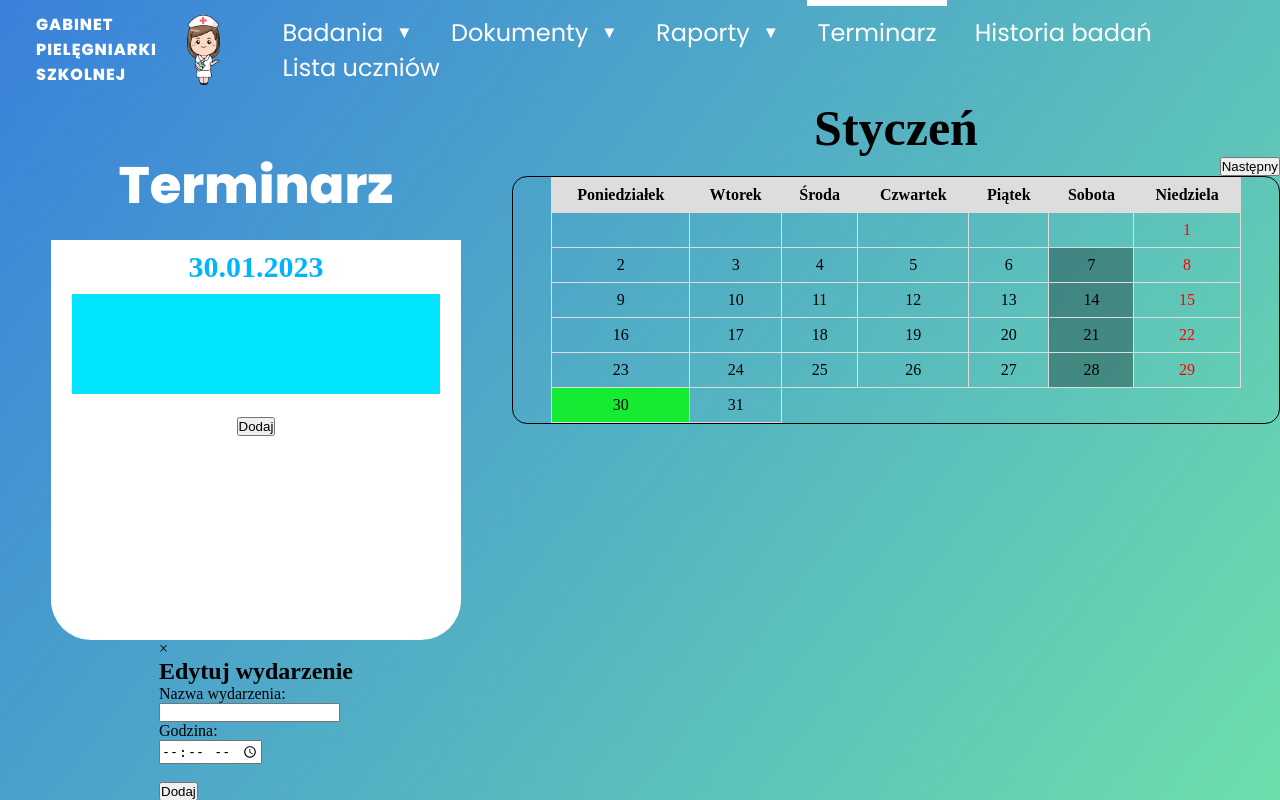
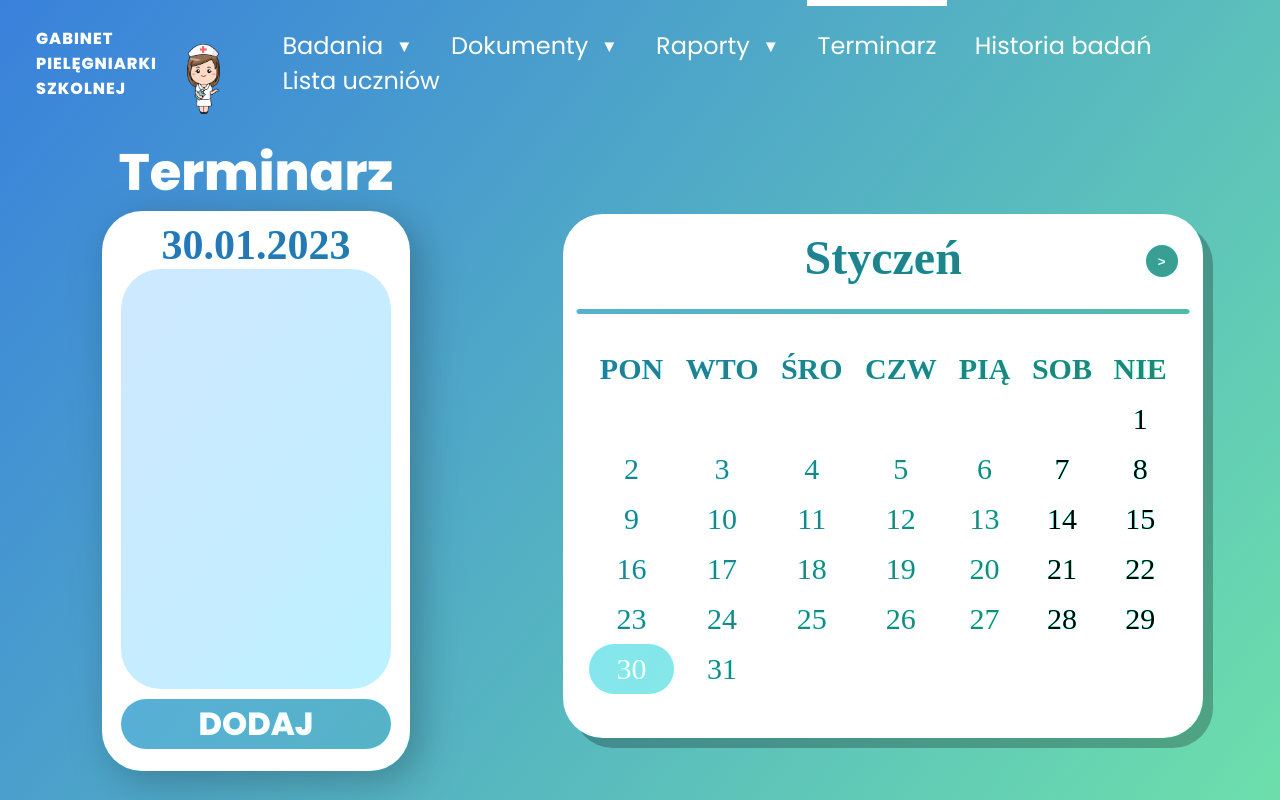
Before and after one commit to jakubpolczynski/Gabinet-Profilaktyki-Medycznej, a PHP site: page /pages/calendar.html in a window 1280 px wide. Run offline with PHP 8.4, Linux system fonts and the light colour scheme; data that the repository does not hold is empty.

Commit message:
calendar html css i js

```diff
--- a/Gabinet Profilaktyki Medycznej/pages/calendar.html
+++ b/Gabinet Profilaktyki Medycznej/pages/calendar.html
@@ -54,7 +54,7 @@
     <h1>Terminarz</h1>
     <!-- graficzny blok terminarza -->
     <div id="timetable-container">
-      <!-- <div id="timetable-head"></div> -->
+      <div id="timetable-head"></div>
       <div id="timetable-day"></div>
       <div id="timetable-content-container">
       </div>
@@ -98,10 +98,11 @@
   </div>
   <!-- tabela z kalendarzem -->
   <div id="calendar-month-container">
-    <button id="btn-month-prev">Poprzedni</button>
     <p id="months"></p>
+    <button id="btn-month-prev">&lt;</button>
     <div id="next">
-    <button id="btn-month-next">Następny</button>
+    <button id="btn-month-next">&gt;</button>
+    <img src="../images/Linia.png" alt="linia"/>
     </div>
   </div>
   <div id="calendar-container"></div>
--- a/Gabinet Profilaktyki Medycznej/scripts/calendar_calendar.js
+++ b/Gabinet Profilaktyki Medycznej/scripts/calendar_calendar.js
@@ -20,7 +20,7 @@
     calendar.setAttribute("id", "calendar");
 
     // utwórz nagłówek tabeli z nazwami dni tygodnia
-    const weekdays = ["Poniedziałek", "Wtorek", "Środa", "Czwartek", "Piątek", "Sobota", "Niedziela"];
+    const weekdays = ["PON", "WTO", "ŚRO", "CZW", "PIĄ", "SOB", "NIE"];
     const months = ["Styczeń", "Luty", "Marzec", "Kwiecień", "Maj", "Czerwiec", "Lipiec", "Sierpień", "Wrzesień", "Październik", "Listopad", "Grudzień"];
     const header = document.createElement("thead");
     const headerRow = document.createElement("tr");
--- a/Gabinet Profilaktyki Medycznej/styles/calendar.css
+++ b/Gabinet Profilaktyki Medycznej/styles/calendar.css
@@ -103,7 +103,7 @@
 
 /* wygląd trójkąta po najechaniu na cały blok a */
 ol > li:hover > a span {
-  color:#212ad9;
+  color:#3c7dff;
 }
 
 /* wygląd elementu - ul - dziecka elementu - li - będącego dzieckiem elementu - ol - po najechaniu kursorem myszki na element - li */
@@ -120,14 +120,19 @@
   list-style-type:none;
   padding:0;
   margin:0;
+  z-index: 10;
 }
 
 /* wygląd elementu - li - w części rozwijanej */
 ol > li > ul > li {
   display: block;
   padding: 16px;
-  min-width: 200px;
-  background-color:rgb(255, 255, 255);
+  min-width: 180px;
+  background-color:rgba(255, 255, 255, 0.978);
+
+  margin-bottom: 2vh;
+  border-radius: 50px;
+  border: 2px solid rgb(40, 90, 253);
 }
 
 /* wygląd elementu - a - w części rozwijanej */
@@ -150,39 +155,37 @@
 
 .terminarz {
   position: fixed;
-  justify-content: center;
   display: flex;
   flex-direction: column;
   width: 40vw;
-
-  padding-top: 6vh;
+  padding-top: 1vh;
   background-color: transparent;
+  mix-blend-mode: luminosity;
   }
 
   h1 {
     font-family: 'Poppins';
-    color: white;
+    color: #ffffff;
     font-size: 3.2em;
-    padding-bottom: 2vh;
   }
 
   #timetable-container {
-    width: 80%;
-    height: 50vh;
+    width: 60%;
+    height: 70vh;
+    filter: drop-shadow(10px 10px 20px rgba(0, 0, 0, 0.25));
     background-color: #ffffff;
     border-radius: 40px;
+    mix-blend-mode: luminosity;
   }
-
 
   #timetable-day {
     width: 100%;
     padding-top: 10px;
-    padding-bottom: 10px;
-    background-color: rgb(255, 255, 255);
+    background-color: transparent;
     text-align: center;
-    font-size: 30px;
+    font-size:42px;
     font-weight: bold;
-    color: rgb(0, 180, 255);
+    color: rgba(0, 0, 0, 0.6);
   }
 
   #timetable-bottom {
@@ -195,9 +198,29 @@
 
   #timetable-content-container {
     min-height: 100px;
-    background-color: rgb(0, 230, 255);
-    margin-left: 5%;
-    margin-right: 5%;
+    height: 75%;
+    width: 88%;
+    background: rgba(0, 0, 0, 0.11);
+    border-radius: 40px;
+  }
+
+  #btn-edit {
+    margin-bottom: 50px;
+    width: 88%;
+    height: 50px;
+    background: rgba(0, 0, 0, 0.4);
+    border: none;
+    border-radius: 60px;
+
+    font-family: 'Poppins';
+    font-style: normal;
+    font-weight: 700;
+    font-size: 32px;
+    line-height: 48px;
+    text-align: center;
+    text-transform: uppercase;
+    color: #FFFFFF;
+
   }
 
   #timetable-content {
@@ -208,6 +231,10 @@
   #delete-event {
     max-width: 25px;
     max-height: 25px;
+  }
+
+  #event-edit-modal {
+    display: none;
   }
 
   #edit-event {
@@ -225,20 +252,21 @@
 
 /* stylizacja tabeli i komórek */
 table {
+    background-color: #ffffff;
     border-collapse: collapse;
-    width: 90%;
-    margin: 0 auto;
+    width: 92%;
+    margin: 4%;
+    border-radius: 40px;
+
   }
   td {
-    border: 1px solid #dddddd;
+    border: none;
     text-align: center;
     padding: 8px;
   }
   th {
-    border: 1px solid #dddddd;
     text-align: center;
     padding: 8px;
-    background-color: #dddddd;
   }
   /* stylizacja okna modalnego */
   .modal {
@@ -258,6 +286,71 @@
     padding: 20px;
     width: 80%;
   }
+
+  #calendar-month-container {
+    margin-top: 11vh;
+    float:right;
+    width: 50%;
+    margin-right: 6vw;
+    background: #FFFFFF;
+    mix-blend-mode: luminosity;
+    border-top-left-radius: 40px;
+    border-top-right-radius: 40px;
+    box-shadow: 10px 10px rgba(0, 0, 0, 0.25);
+  }
+
+  #calendar-container {
+    float:right;
+    width: 50%;
+    height: auto;
+    min-height: 420px;
+    margin-right: 6vw;
+    background: #FFFFFF;
+    color: rgba(0, 0, 0, 0.6);
+    mix-blend-mode: luminosity;
+    border-bottom-left-radius: 40px;
+    border-bottom-right-radius: 40px;
+    font-size: 30px;
+    box-shadow: 10px 10px  rgba(0, 0, 0, 0.25);
+  }
+
+  #months {
+    margin-bottom: -5vh;
+    text-align: center;
+    font-size: 48px;
+    font-weight: bold;
+    padding-top: 2vh;
+    color: rgba(0, 0, 0, 0.6);
+  }
+
+  #btn-month-prev {
+    float: left;
+    margin-left: 2vw;
+
+    text-align: center;
+    width: 32px;
+    height: 32px;
+    background: rgba(0, 0, 0, 0.5);
+    border-radius: 100px;
+    border: none;
+    color:#ffffff;
+    font-weight: bolder;
+  }
+
+  #btn-month-next {
+    float: right;
+    margin-right: 2vw;
+
+    text-align: center;
+    width: 32px;
+    height: 32px;
+    background: rgba(0, 0, 0, 0.5);
+    border-radius: 100px;
+    border: none;
+    color:#ffffff;
+    font-weight: bolder;
+  }
+
   .close {
     color: #aaaaaa;
     float: right;
@@ -272,42 +365,24 @@
   }
 
   .sunday {
-    color: red;
+    color:rgb(0, 0, 0);
+    /* background-color: rgba(0, 187, 255, 0.174); */
   }
 
   .saturday
   {
-    background-color: rgba(0, 0, 0, 0.3);
+    color:rgb(0, 0, 0);
+    /* background-color: rgba(255, 255, 255, 0.3); */
   }
 
   .today {
-    background-color: rgba(0, 255, 0, 0.75);
-  }
-  #calendar-month-container {
-    display: inline-block;
-    float: right;
-    width: 60%;
+    color:#ffffff;
+    background-color: rgba(0, 153, 255, 0.391);
+    border-radius: 60px;
   }
 
-  #months {
-    text-align: center;
-    font-size: 50px;
-    font-weight: bold;
-    margin: 0 auto;
+  img {
+    margin-top: 4vh;
+    width: 96%;
+    margin-left: 2%;
   }
-
-  #btn-month-prev {
-    float: left;
-  }
-
-  #btn-month-next {
-    float: right;
-  }
-
-  #calendar-container {
-    display: inline-block;
-    float: right;
-    width: 60%;
-    border: 1px solid #000;
-    border-radius: 15px;
-  }
```
Also changed, not shown: Gabinet Profilaktyki Medycznej/images/Linia.png (added).
